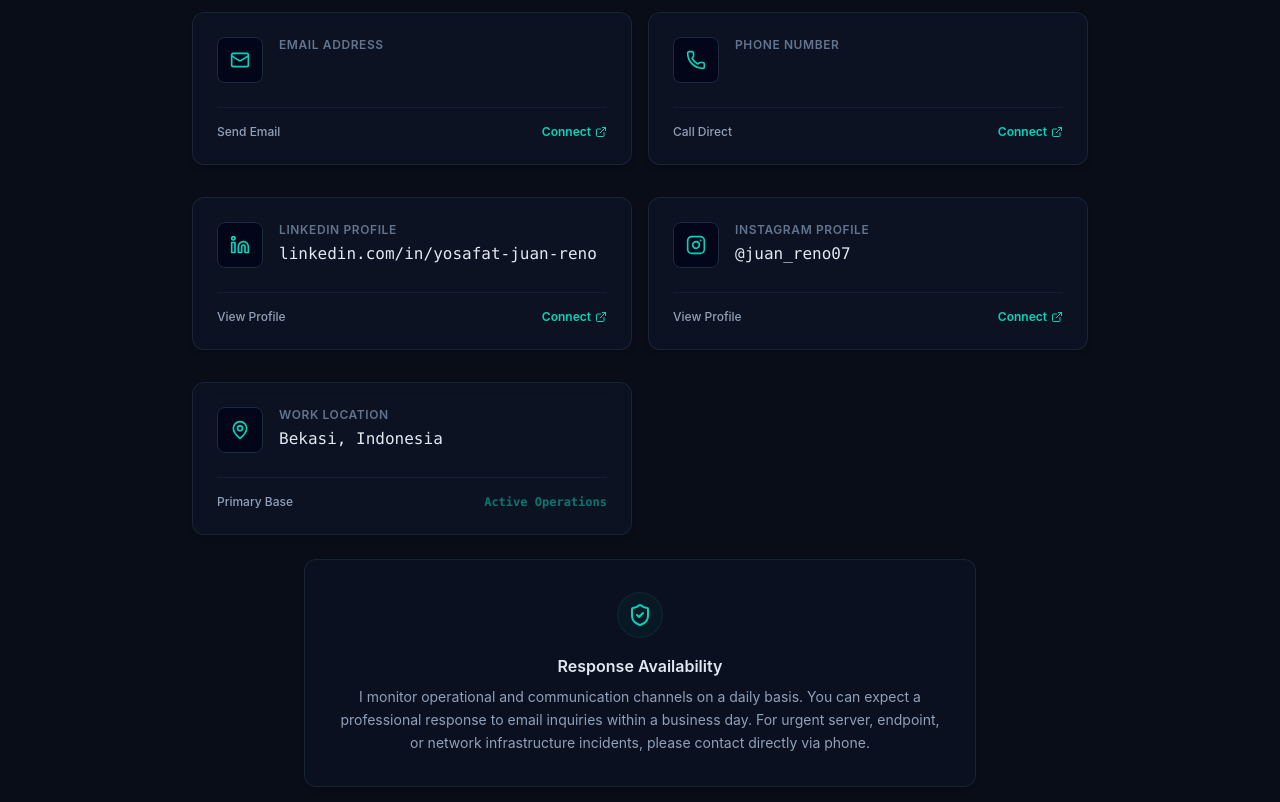
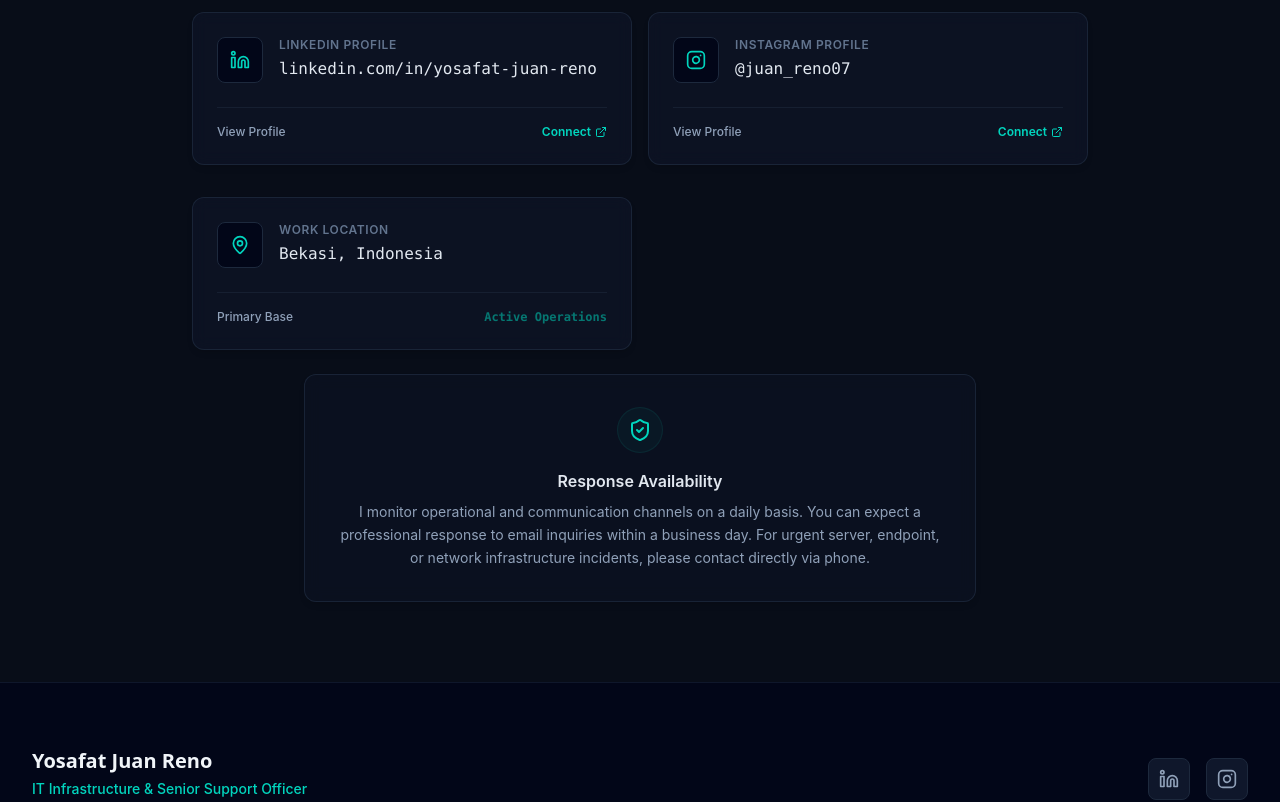
Before and after one commit to JuanReno07/portofolio-juan-reno, a Next.js app: page / in a window 1280 px wide. Shown: the part 7680-8482 px from the top of the page. Built offline with nearby package versions, Linux system fonts and the light colour scheme; no server answers.

Commit message:
remove personal contact details (email & phone number)

```diff
--- a/src/app/layout.tsx
+++ b/src/app/layout.tsx
@@ -62,8 +62,6 @@ export default function RootLayout({
     "@type": "Person",
     "name": "Yosafat Juan Reno",
     "jobTitle": "IT Infrastructure & Senior Support Officer",
-    "email": "",
-    "telephone": "",
     "worksFor": {
       "@type": "Organization",
       "name": "PT Prokemas Adhikari Kreasi",
--- a/src/components/layout/Footer.tsx
+++ b/src/components/layout/Footer.tsx
@@ -29,6 +29,7 @@ export default function Footer() {
           {/* Right Column: Links & Social */}
           <div className="flex flex-col items-center md:items-end gap-4">
             <div className="flex items-center gap-4">
+              {personalInfo.email && (
                 <a
                   href={`mailto:${personalInfo.email}`}
                   className="p-2.5 bg-slate-900 border border-slate-800 rounded-lg text-slate-400 hover:text-teal-400 hover:border-teal-500/30 transition-all focus:outline-none focus:ring-2 focus:ring-teal-500"
@@ -36,6 +37,7 @@ export default function Footer() {
                 >
                   <Mail className="h-5 w-5" />
                 </a>
+              )}
               {personalInfo.linkedin && (
                 <a
                   href={personalInfo.linkedin}
--- a/src/sections/Contact.tsx
+++ b/src/sections/Contact.tsx
@@ -20,7 +20,7 @@ export default function Contact() {
       icon: Phone,
       label: "Phone Number",
       value: personalInfo.phone,
-      href: `tel:${personalInfo.phone.replace(/\s+/g, "")}`,
+      href: `tel:${(personalInfo.phone || "").replace(/\s+/g, "")}`,
       actionLabel: "Call Direct",
     },
     {
@@ -48,6 +48,8 @@ export default function Contact() {
       actionLabel: "Primary Base",
     },
   ].filter(item => {
+    if (item.id === "email") return !!personalInfo.email;
+    if (item.id === "phone") return !!personalInfo.phone;
     if (item.id === "linkedin") return personalInfo.linkedin;
     if (item.id === "instagram") return personalInfo.instagram;
     return true;
```
Lines whose indentation alone changed are shown as unchanged.
